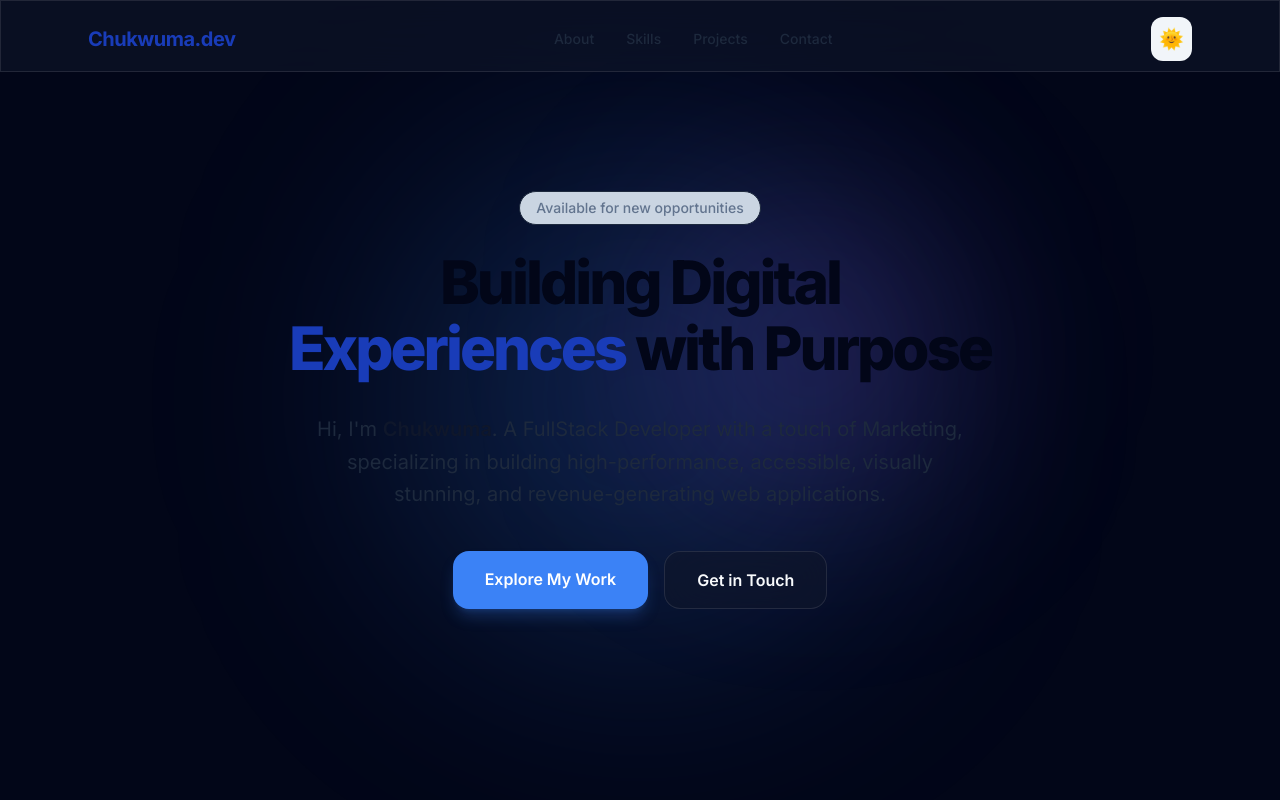
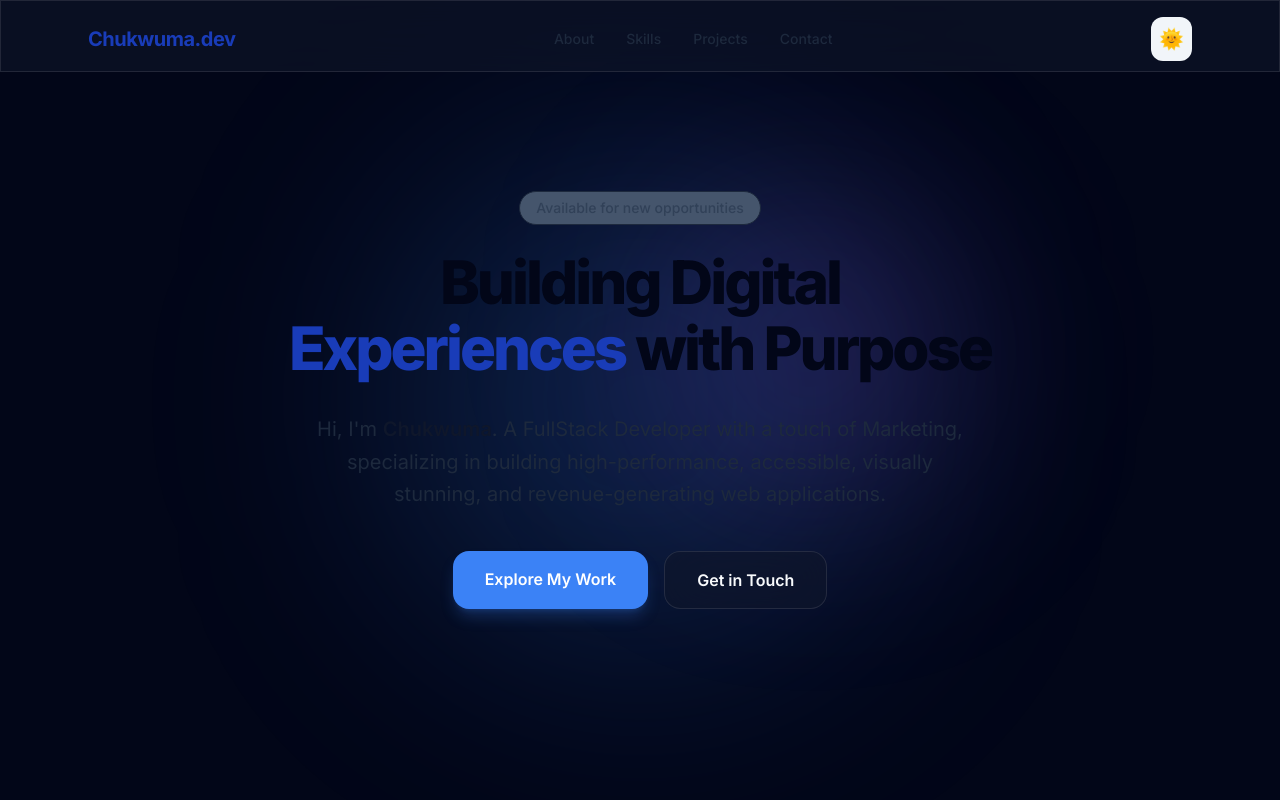
Before and after one commit to cKm-IceCold/Portfolio, a React (Vite) app: page / in a window 1280 px wide. Shown: the top 800 px of the page. Built offline with nearby package versions, Linux system fonts and the light colour scheme.

Commit message:
Text color Changes 4

```diff
--- a/src/sections/Hero.jsx
+++ b/src/sections/Hero.jsx
@@ -16,7 +16,7 @@ const Hero = () => {
           animate={{ opacity: 1, y: 0 }}
           transition={{ duration: 0.5 }}
         >
-          <span className="px-4 py-1.5 rounded-full border border-slate-800 dark:border-white/10 bg-slate-300 dark:bg-slate-400 text-slate-500 dark:text-slate-400 text-sm font-medium mb-6 inline-block">
+          <span className="px-4 py-1.5 rounded-full border border-slate-800 dark:border-white/10 bg-slate-600 dark:bg-slate-400 text-slate-700 dark:text-slate-400 text-sm font-medium mb-6 inline-block">
             Available for new opportunities
           </span>
         </motion.div>
@@ -29,14 +29,14 @@ const Hero = () => {
         >
           Building Digital
           <br />
-          <span className="text-blue-800 dark:text-blue-200">Experiences</span> with Purpose
+          <span className="text-blue-800 dark:text-blue-400">Experiences</span> with Purpose
         </motion.h1>
 
         <motion.p
           initial={{ opacity: 0, y: 20 }}
           animate={{ opacity: 1, y: 0 }}
           transition={{ delay: 0.3, duration: 0.6 }}
-          className="mt-6 text-slate-800 dark:text-green-900 text-lg md:text-xl max-w-2xl mx-auto leading-relaxed"
+          className="mt-6 text-slate-800 dark:text-white-500 text-lg md:text-xl max-w-2xl mx-auto leading-relaxed"
         >
           Hi, I'm <span className="text-slate-900 dark:text-blue-500 font-semibold">Chukwuma</span>.
           A FullStack Developer with a touch of Marketing, specializing in building high-performance,
```
